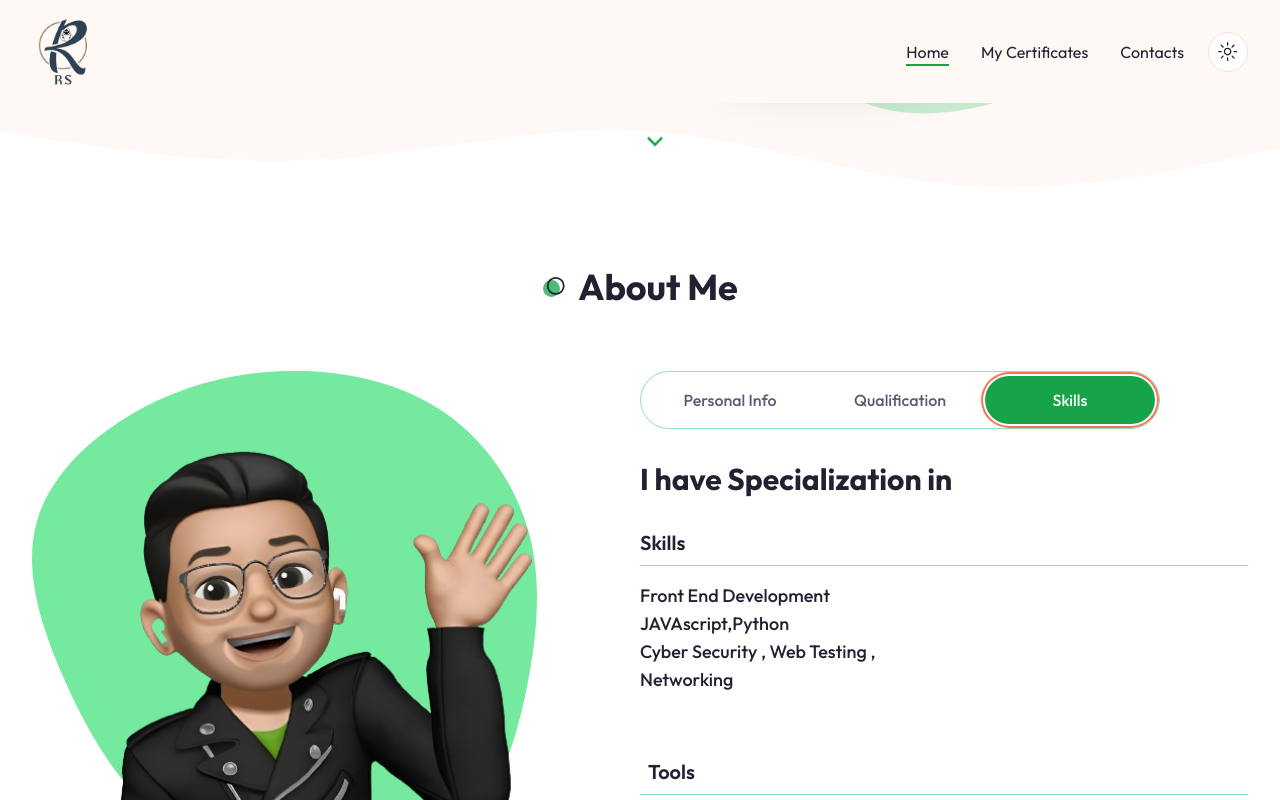
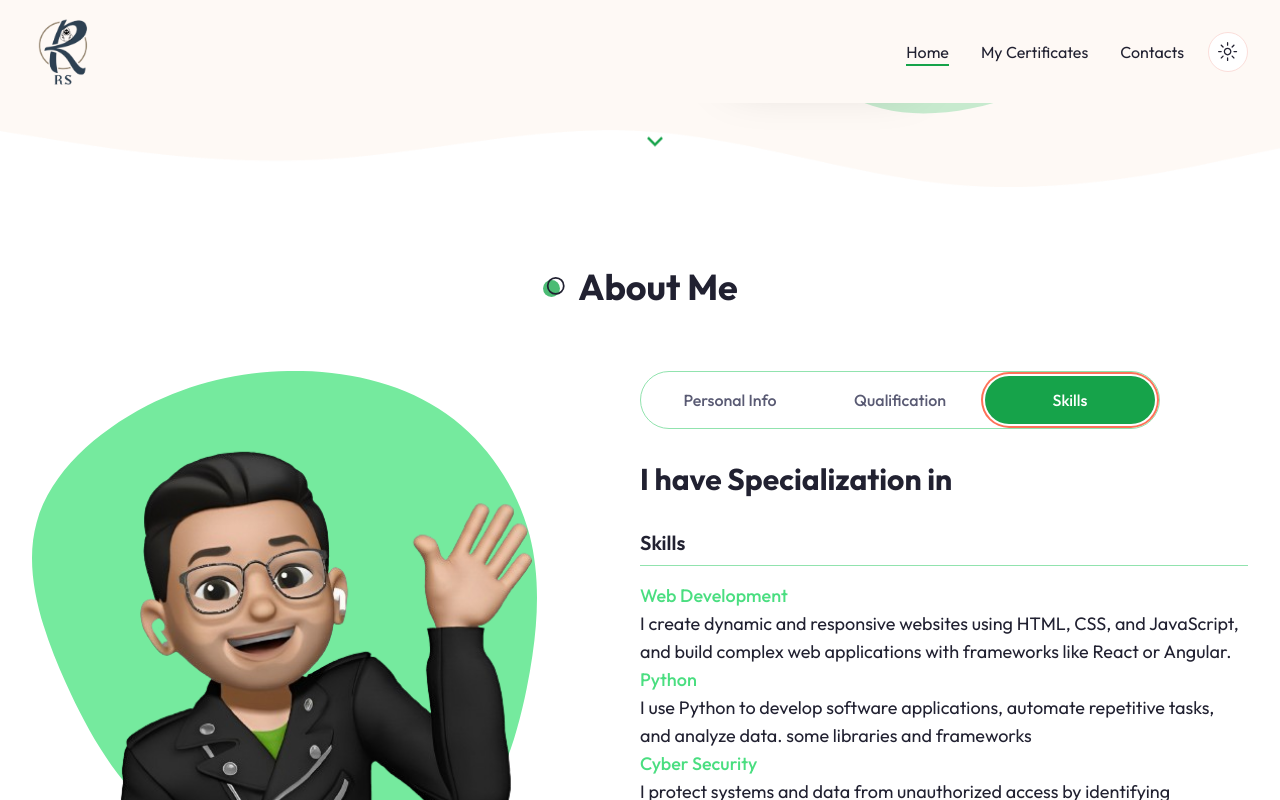
Before and after one commit to Ronak123Sharma/Portfolio, a Next.js app: page / in a window 1280 px wide. Both pictures are taken after a click on the tab "Skills". Shown: the part 588-1388 px from the top of the page. Built offline with nearby package versions, Linux system fonts and the light colour scheme.

Commit message:
push folder

```diff
--- a/components/About.jsx
+++ b/components/About.jsx
@@ -1,6 +1,7 @@
 import DevImg from "./DevImg";
 import Image from "next/image";
 import { Tabs, TabsContent, TabsList, TabsTrigger } from "@/components/ui/tabs";
+
 
 import {
   User2,
@@ -75,11 +76,11 @@ const qualificationData = [
         role: "Web Developer",
         years: "Feb:2024 - May:2024",
       },
-      {
-        company: "JECRC Universirty",
-        role: "Web Developer",
-        years: "2021-2024",
-      },
+      // {
+      //   company: "JECRC Universirty",
+      //   role: "Web Developer",
+      //   years: "2021-2024",
+      // },
     ],
   },
 ];
@@ -92,13 +93,24 @@ const skillData = [
         // name: "HTML , CSS",
       },
       {
-        name: "Front End Development",
+        name: "Web Development",
+        des: "I create dynamic and responsive websites using HTML, CSS, and JavaScript, and build complex web applications with frameworks like React or Angular.",
       },
       {
-        name: "JAVAscript,Python",
+        name: "Python",
+        des: "I use Python to develop software applications, automate repetitive tasks, and analyze data. some libraries and frameworks",
       },
       {
-        name: "Cyber Security , Web Testing , Networking ",
+        name: "Cyber Security",
+        des: "I protect systems and data from unauthorized access by identifying vulnerabilities, setting up firewalls, and implementing best practices to defend against cyber threats.",
+      },
+      {
+        name: "Web Testing",
+        des: "I ensure the quality and functionality of websites through comprehensive testing. This includes checking for bugs, verifying that all features work correctly, and making sure the site performs well across different browsers and devices.",
+      },
+      {
+        name: "Networking ",
+        des: "I set up and manage computer networks, ensuring secure and efficient communication between devices, and have experience with the different protocols and troubleshooting network issues.",
       },
     ],
   },
@@ -283,17 +295,20 @@ const About = () => {
                       <div>
                         {getData(skillData, "skills").data.map(
                           (item, index) => {
-                            const { name } = item;
+                            const { name, des } = item;
                             return (
-                              <div
-                                className="w-2/4 text-center xl:text-left mx-auto  xl:mx-0"
-                                key={index}
-                              >
-                                <div className="font-medium">{name}</div>
+                              <div className="  mx-auto  xl:mx-0" key={index}>
+                                <div className="font-medium text-green-400">
+                                  {name}
+                                </div>
+                                <div className="text-start">{des}</div>
                               </div>
                             );
                           }
                         )}
+                      </div>
+                      <div>
+
                       </div>
                     </div>
                     {/* tools */}
--- a/components/Hero.jsx
+++ b/components/Hero.jsx
@@ -23,7 +23,7 @@ const Hero = () => {
             <div className="text-sm uppercase font-semibold mb-4 text-primary tracking-[4px]">
               Security Analyst
             </div>
-            <h1 className="h1 mb-4">Hello my name is Ronak sharma</h1>
+            <h1 className="h1 mb-4">Hello my name is 'Ronak Sharma'</h1>
             <p className="subtitle max-[490px] mx-auto xl:mx-0">
               Passionate web developer with a keen interest in cybersecurity,
               dedicated to creating secure and innovative digital solutions.
```
